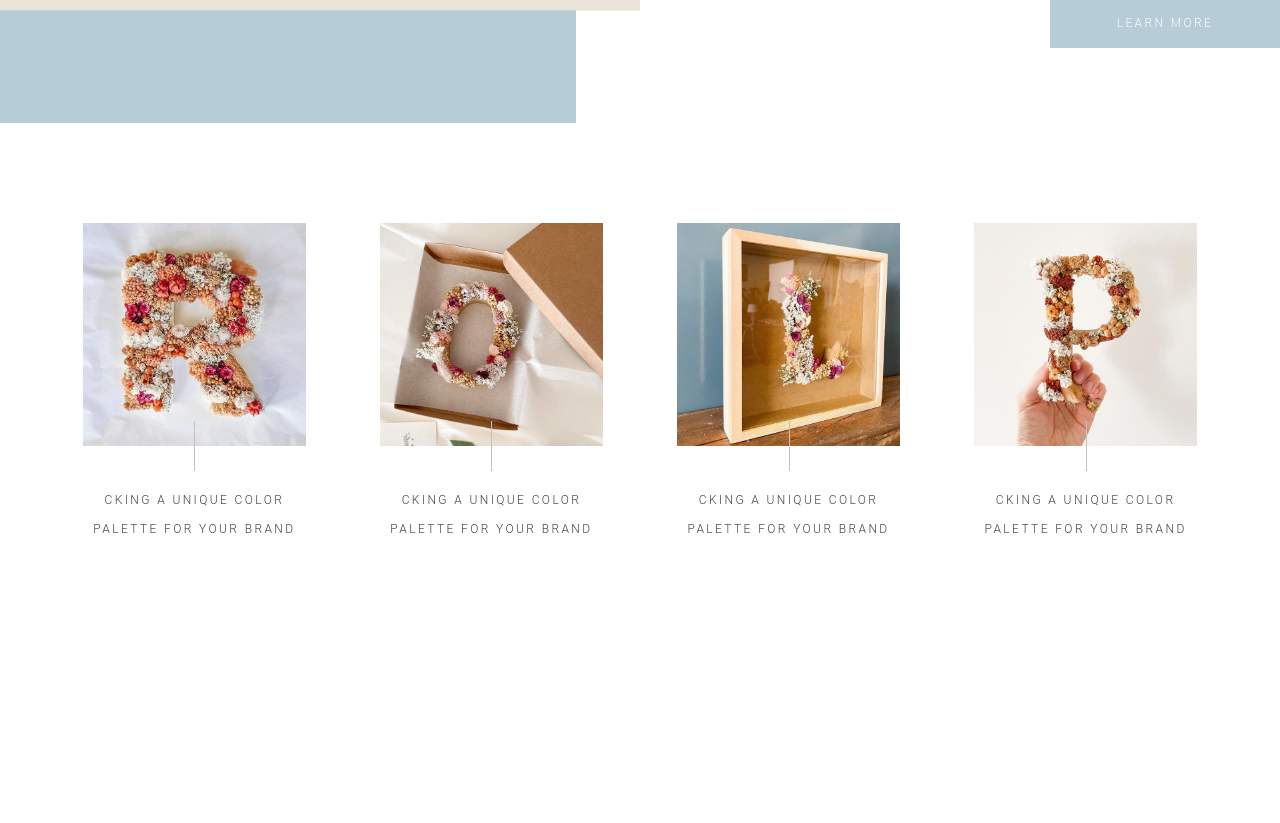
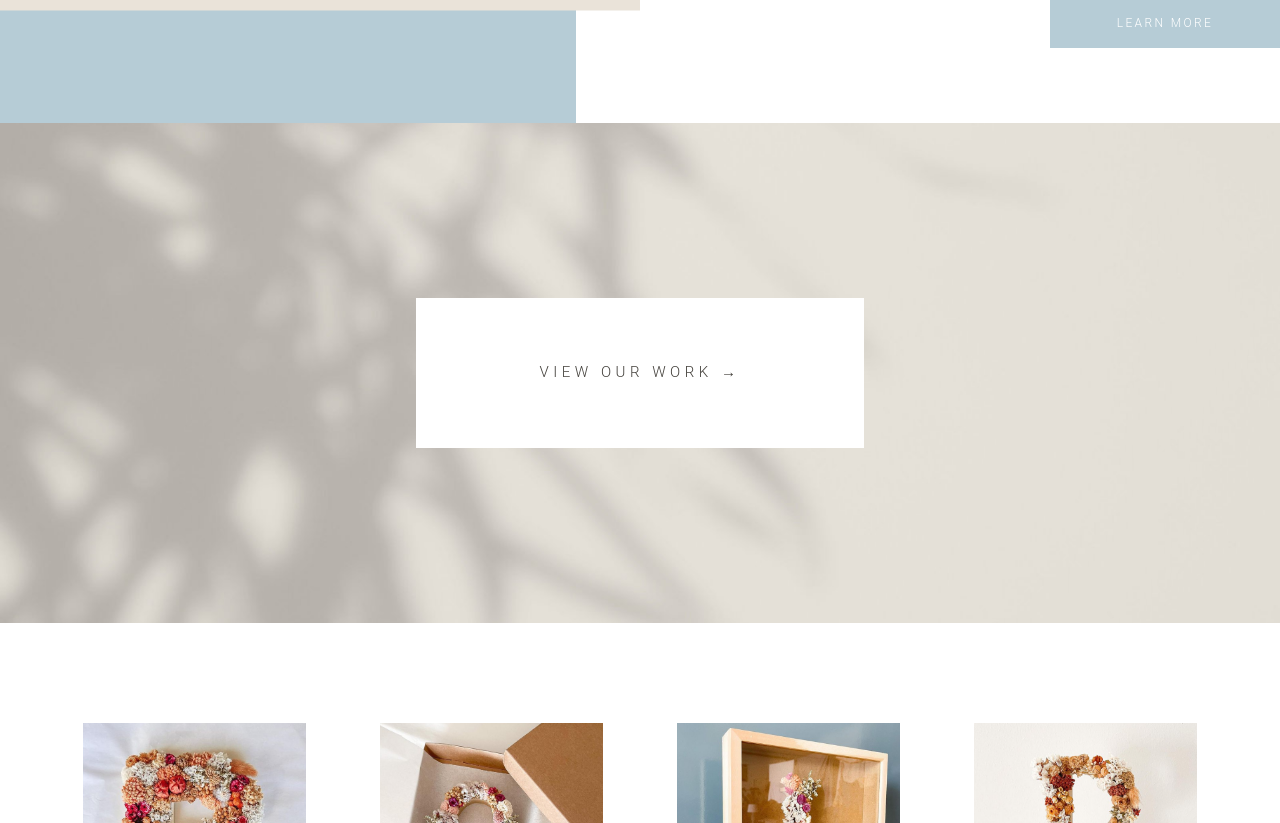
Before and after one commit to ricardofloress/metanoia_website, a Next.js app: page / in a window 1280 px wide. Shown: the part 707-1530 px from the top of the page. Before the commit the page ends 1362 px from the top, so only its background shows below. Built offline with nearby package versions, Linux system fonts and the light colour scheme.

Commit message:
Parallax  Section

```diff
--- /dev/null
+++ b/components/Parallax/ParallaxElements.js
@@ -0,0 +1,55 @@
+import styled from "styled-components";
+
+export const ParallaxContainer = styled.div`
+    width: 100%;
+    display: flex;
+    justify-content: center;
+    align-items: center;
+`;
+
+export const ParallaxWrapper = styled.div`
+    width: 100%;
+    display: flex;
+    height: 500px;
+    justify-content: center;
+    align-items: center;
+    background-image: url(${({ imgBg }) => (imgBg ? imgBg : imgBg)});
+    background-attachment: fixed;
+    background-position: center;
+    background-repeat: no-repeat;
+    background-size: cover;
+`;
+
+export const BtnWrapper = styled.div`
+    width: 35%;
+    height: 30%;
+    background-color: #ffffff;
+    display: flex;
+    justify-content: center;
+    align-items: center;
+
+
+    @media screen and (max-width: 991px){
+        width: 80%;
+    }
+`;
+
+export const Btntext = styled.h3`
+    color: rgba(69,66,61,1);
+    letter-spacing: 0.3em;
+    font-size: 15px;
+    text-transform: uppercase;
+    line-height: 1.7;
+    text-align: left;
+    font-family: 'Roboto';
+    font-weight: 300;
+    font-style: normal;
+    transition: all 0.3s ease;
+
+    &:hover{
+        opacity: 0.8;
+        cursor: pointer;
+        -webkit-text-stroke: 0.3px ;
+        transform: translateY(-3px);
+    }
+`;
--- /dev/null
+++ b/components/Parallax/index.js
@@ -0,0 +1,24 @@
+import React from 'react';
+import Link from 'next/link';
+import { ParallaxContainer, ParallaxWrapper, BtnWrapper, Btntext } from './ParallaxElements';
+
+const Parallax = ({ imgBg, link }) => {
+    return (
+        <>
+            <ParallaxContainer>
+                <ParallaxWrapper imgBg={imgBg}>
+                    <BtnWrapper>
+                        <Btntext>
+                            <Link href={link}>
+                                View Our Work  &#8594;
+                            </Link>
+                        </Btntext>
+                    </BtnWrapper>
+                </ParallaxWrapper>
+            </ParallaxContainer>
+
+        </>
+    );
+};
+
+export default Parallax;
--- a/pages/index.js
+++ b/pages/index.js
@@ -1,5 +1,6 @@
 import React, { useState } from 'react';
 import Home1 from '../components/Home1';
+import Parallax from '../components/Parallax';
 import Products from '../components/Porducts';
 
 
@@ -8,6 +9,7 @@ export default function Home() {
   return (
     <>
       <Home1 />
+      <Parallax link="/" imgBg="/images/parallax-metanoia.jpg" />
       <Products />
     </>
   );
```
Also changed, not shown: public/images/parallax-metanoia.jpg (added).
